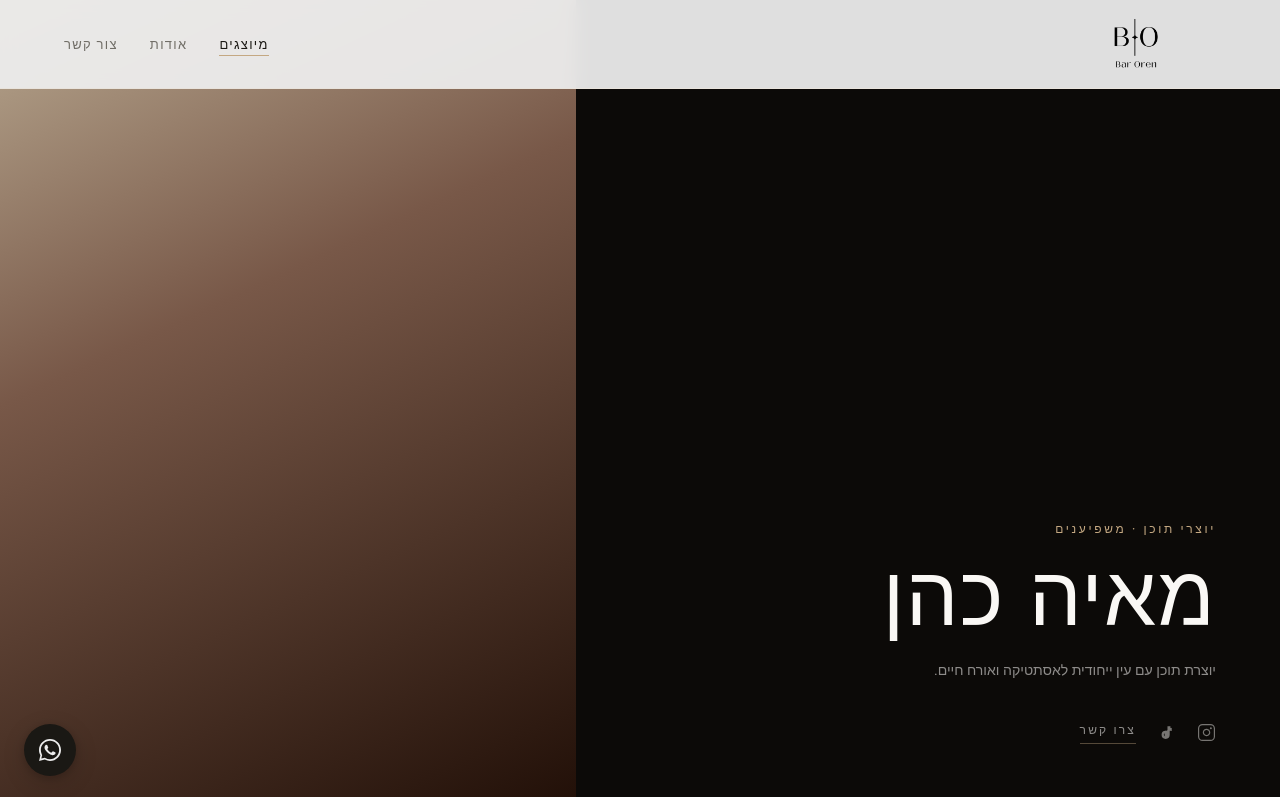
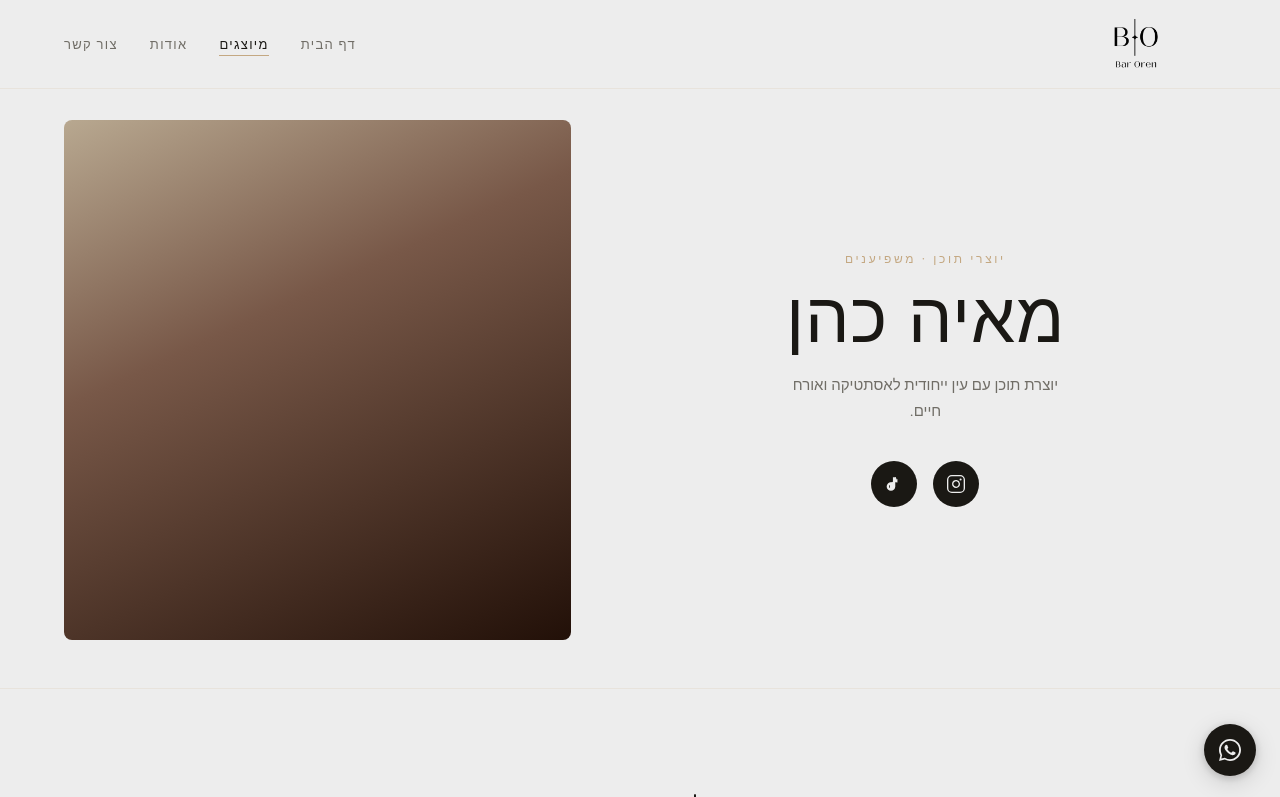
Before and after one commit to baroren298/bar-oren-agency, a Next.js app: page /talent/maya-cohen in a window 1280 px wide. Shown: the top 797 px of the page. Built offline with nearby package versions, Linux system fonts and the light colour scheme; a web font is replaced by a local one.

Commit message:
Polish profile hero, header navigation and floating actions

```diff
--- a/components/layout/Header.jsx
+++ b/components/layout/Header.jsx
@@ -72,6 +72,15 @@ export default function Header() {
 
         <nav className={styles.nav} aria-label="ניווט ראשי">
           <ul className={styles.navList}>
+            {/* Home — active only on exact "/" so /talent doesn't light it up */}
+            <li>
+              <Link
+                href="/"
+                className={`${styles.navLink} ${pathname === '/' ? styles.active : ''}`}
+              >
+                דף הבית
+              </Link>
+            </li>
             {siteConfig.nav.links.map((link) => (
               <li key={link.href}>
                 <Link
--- a/components/talent/ProfileHero.jsx
+++ b/components/talent/ProfileHero.jsx
@@ -1,4 +1,3 @@
-import Link from 'next/link';
 import TalentImage from '@/components/ui/TalentImage';
 import { siteConfig } from '@/data/site';
 import styles from './ProfileHero.module.css';
@@ -12,7 +11,7 @@ function getCategories(categories) {
     .join(' · ');
 }
 
-/** First sentence only — keeps the hero brief; full bio lives in ProfileBio. */
+/** First sentence only — full bio lives in ProfileBio below. */
 function getExcerpt(text) {
   if (!text) return '';
   const dot = text.indexOf('.');
@@ -28,12 +27,12 @@ function InstagramIcon() {
   return (
     <svg
       xmlns="http://www.w3.org/2000/svg"
-      width="19"
-      height="19"
+      width="20"
+      height="20"
       viewBox="0 0 24 24"
       fill="none"
       stroke="currentColor"
-      strokeWidth="1.5"
+      strokeWidth="1.6"
       strokeLinecap="round"
       strokeLinejoin="round"
       aria-hidden="true"
@@ -49,8 +48,8 @@ function TikTokIcon() {
   return (
     <svg
       xmlns="http://www.w3.org/2000/svg"
-      width="17"
-      height="17"
+      width="18"
+      height="18"
       viewBox="0 0 24 24"
       fill="currentColor"
       aria-hidden="true"
@@ -72,9 +71,10 @@ export default function ProfileHero({ talent }) {
       className={styles.hero}
       aria-label={`${talent.name} — פרופיל`}
     >
-      {/* ── Content column (right in RTL, left in LTR) ─────────────────── */}
+      <div className={styles.inner}>
+
+        {/* ── Content column — right in RTL ──────────────────────────── */}
         <div className={styles.content}>
-        <div className={styles.contentInner}>
           {categoryLine && (
             <p className={styles.categoryLabel}>{categoryLine}</p>
           )}
@@ -85,7 +85,6 @@ export default function ProfileHero({ talent }) {
             <p className={styles.excerpt}>{excerpt}</p>
           )}
 
-          <div className={styles.footer}>
           {hasSocials && (
             <div className={styles.socials} aria-label="רשתות חברתיות">
               {talent.instagram && (
@@ -112,26 +111,22 @@ export default function ProfileHero({ talent }) {
               )}
             </div>
           )}
-
-            <Link href="/contact" className={styles.cta}>
-              צרו קשר
-            </Link>
-          </div>
-        </div>
         </div>
 
-      {/* ── Image column (left in RTL, right in LTR) ───────────────────── */}
+        {/* ── Image column — left in RTL ──────────────────────────────── */}
         <div className={styles.imageCol}>
           <TalentImage
             src={talent.profileImage || null}
             alt={talent.name}
             fallbackIndex={talent.sortOrder}
             priority
-          sizes="(max-width: 768px) 100vw, 45vw"
+            sizes="(max-width: 768px) 90vw, 44vw"
             objectPosition="center top"
             className={styles.image}
           />
         </div>
+
+      </div>
     </section>
   );
 }
--- a/components/talent/ProfileHero.module.css
+++ b/components/talent/ProfileHero.module.css
@@ -1,17 +1,34 @@
 /* ═══════════════════════════════════════════════════════════════════════════
-   ProfileHero — editorial split layout
-   Mobile  : image (top) → content (below), full-bleed dark panel
-   Desktop : content column (right in RTL) | image column (left in RTL)
+   ProfileHero — light editorial split layout
+   Matches the reference: large name + bio + circle social icons on one side,
+   natural portrait image on the other. Background matches site (#EDEDED).
+
+   RTL  →  content RIGHT  |  image LEFT
+   LTR  →  content LEFT   |  image RIGHT
    ═══════════════════════════════════════════════════════════════════════════ */
 
-/* ─── Shell ──────────────────────────────────────────────────────────────── */
+/* ─── Outer shell ────────────────────────────────────────────────────────── */
 
 .hero {
+  background: var(--color-bg);
+  width: 100%;
+}
+
+/* ─── Inner container — flex row on desktop ──────────────────────────────── */
+
+.inner {
+  max-width: var(--container-max);
+  margin-inline: auto;
+  padding-inline: var(--container-padding);
+
+  /* Mobile: stack image above content */
   display: flex;
   flex-direction: column;
-  min-height: 100svh;
-  background: #0c0a08;         /* warm near-black; shared by both columns */
-  overflow: hidden;
+  gap: var(--space-8);
+
+  /* Clear the mobile fixed header (64px) + breathing room */
+  padding-block-start: calc(64px + clamp(28px, 5vw, 44px));
+  padding-block-end: clamp(36px, 6vw, 60px);
 }
 
 /* ─── Image column ───────────────────────────────────────────────────────── */
@@ -19,9 +36,11 @@
 .imageCol {
   position: relative;
   width: 100%;
-  height: 62svh;
+  /* Natural portrait ratio on mobile */
+  aspect-ratio: 3 / 4;
+  border-radius: 6px;
+  overflow: hidden;
   flex-shrink: 0;
-  overflow: hidden;
 }
 
 /* Applied to TalentImage via className */
@@ -33,19 +52,11 @@
 /* ─── Content column ─────────────────────────────────────────────────────── */
 
 .content {
-  flex: 1;
   display: flex;
   flex-direction: column;
-  justify-content: center;
-  padding: clamp(32px, 6vw, 56px) clamp(24px, 6vw, 56px);
-}
-
-/* Inner wrapper — limits max prose width for comfortable reading */
-.contentInner {
-  display: flex;
-  flex-direction: column;
-  gap: var(--space-5);
-  max-width: 520px;
+  align-items: center;
+  text-align: center;
+  gap: var(--space-4);
 }
 
 /* ─── Typography ─────────────────────────────────────────────────────────── */
@@ -58,129 +69,114 @@
   text-transform: uppercase;
   color: var(--color-accent);
   line-height: 1;
+  margin: 0;
 }
 
 .name {
   font-family: var(--font-display);
-  font-size: clamp(42px, 10vw, 88px);
-  font-weight: var(--weight-light);
-  letter-spacing: 0.015em;
-  color: #faf8f5;
-  line-height: 0.92;
+  font-size: clamp(42px, 9vw, 80px);
+  font-weight: var(--weight-regular);
+  letter-spacing: 0.01em;
+  color: var(--color-text-primary);
+  line-height: 0.95;
   margin: 0;
 }
 
 .excerpt {
   font-family: var(--font-body);
-  font-size: clamp(14px, 1.8vw, 16px);
+  font-size: clamp(15px, 1.8vw, 17px);
   font-weight: var(--weight-regular);
   line-height: var(--leading-relaxed);
-  color: rgba(250, 248, 245, 0.55);
+  color: var(--color-text-secondary);
   max-width: 38ch;
   margin: 0;
 }
 
-/* ─── Footer row: socials + CTA ──────────────────────────────────────────── */
-
-.footer {
-  display: flex;
-  align-items: center;
-  gap: var(--space-6);
-  padding-top: var(--space-3);
-}
+/* ─── Social icons ───────────────────────────────────────────────────────── */
 
 .socials {
   display: flex;
   align-items: center;
-  gap: var(--space-5);
+  justify-content: center;
+  gap: var(--space-4);
+  margin-top: var(--space-4);
 }
 
 .socialLink {
   display: flex;
   align-items: center;
   justify-content: center;
-  color: rgba(250, 248, 245, 0.45);
-  transition: color var(--duration-fast) var(--ease-default);
+  width: 46px;
+  height: 46px;
+  border-radius: 50%;
+  background: var(--color-text-primary);
+  color: var(--color-bg);
+  flex-shrink: 0;
+  transition: opacity var(--duration-fast) var(--ease-default);
 }
 
 .socialLink:hover {
-  color: #faf8f5;
-}
-
-.cta {
-  font-family: var(--font-body);
-  font-size: var(--text-xs);
-  font-weight: var(--weight-medium);
-  letter-spacing: 0.18em;
-  text-transform: uppercase;
-  color: rgba(250, 248, 245, 0.55);
-  text-decoration: none;
-  border-bottom: 1px solid rgba(196, 168, 130, 0.4);
-  padding-bottom: 2px;
-  transition:
-    color var(--duration-fast) var(--ease-default),
-    border-color var(--duration-fast) var(--ease-default);
-}
-
-.cta:hover {
-  color: var(--color-accent);
-  border-color: var(--color-accent);
+  opacity: 0.7;
 }
 
 /* ═══════════════════════════════════════════════════════════════════════════
    Desktop — editorial split
-   Content: right column (RTL first child = right)
-   Image:   left column  (RTL second child = left)
+   RTL: content = right (first in DOM), image = left (second in DOM)
    ═══════════════════════════════════════════════════════════════════════════ */
 
 @media (min-width: 769px) {
-  .hero {
+  .inner {
     flex-direction: row;
-    align-items: stretch;
-    height: 100svh;
-    min-height: 600px;
+    align-items: center;
+    min-height: 86vh;
+    /* Clear the desktop fixed header (88px) + comfortable breathing room */
+    padding-block-start: calc(88px + clamp(32px, 4vh, 52px));
+    padding-block-end: clamp(40px, 6vh, 72px);
+    gap: clamp(40px, 5vw, 80px);
   }
 
-  /* Content column — anchored to bottom, generous padding */
+  /* Content: flex-grow, vertically centered */
   .content {
-    flex: 1 1 55%;
-    justify-content: flex-end;
-    padding-bottom: clamp(48px, 7vh, 80px);
-    padding-inline: var(--container-padding);
-  }
-
-  .contentInner {
-    gap: var(--space-6);
-    max-width: 460px;
+    flex: 1;
+    align-items: center;
+    align-self: center;
+    gap: var(--space-5);
   }
 
   .name {
-    font-size: clamp(52px, 6.5vw, 100px);
-  }
-
-  /* Image column — constrained to 45 % of the viewport width.
-     Portrait images show naturally; no aggressive horizontal crop. */
-  .imageCol {
-    flex: 0 0 45%;
-    height: auto;       /* stretches to row height */
-    width: auto;
+    font-size: clamp(48px, 5.5vw, 80px);
   }
 
   .excerpt {
-    font-size: clamp(14px, 1.1vw, 16px);
+    font-size: clamp(15px, 1.1vw, 17px);
+    max-width: 34ch;
+  }
+
+  /* Image: fixed proportion of viewport, fills full row height */
+  .imageCol {
+    flex: 0 0 44%;
+    aspect-ratio: unset;      /* let flex height take over on desktop */
+    align-self: stretch;      /* fills the full row height */
+    border-radius: 8px;
   }
 }
 
 /* ═══════════════════════════════════════════════════════════════════════════
-   Small mobile tweaks
+   Small mobile
    ═══════════════════════════════════════════════════════════════════════════ */
 
 @media (max-width: 480px) {
-  .imageCol {
-    height: 56svh;
+  .name {
+    font-size: clamp(40px, 13vw, 64px);
   }
 
-  .name {
-    font-size: clamp(38px, 12vw, 64px);
+  .imageCol {
+    aspect-ratio: 4 / 5;     /* slightly less tall on small screens */
+    border-radius: 4px;
+  }
+
+  .inner {
+    gap: var(--space-8);
+    padding-block: clamp(32px, 6vw, 56px);
   }
 }
--- a/components/ui/FloatingWhatsApp.module.css
+++ b/components/ui/FloatingWhatsApp.module.css
@@ -1,9 +1,11 @@
 .btn {
   position: fixed;
-  /* Physical bottom-left — explicit left/bottom so RTL document direction
-     doesn't move the button to the opposite corner. */
+  /* Physical bottom-right — explicit right/bottom so it never overlaps
+     any left-side floating widgets (chat, cookie, etc.) regardless of
+     RTL document direction. */
   bottom: calc(var(--space-6) + env(safe-area-inset-bottom, 0px));
-  left: var(--space-6);
+  right: var(--space-6);
+  left: unset;
 
   /* Above header (z-index: 100) and page content, below modal overlay (200) */
   z-index: 150;
```
Lines whose indentation alone changed are shown as unchanged.
